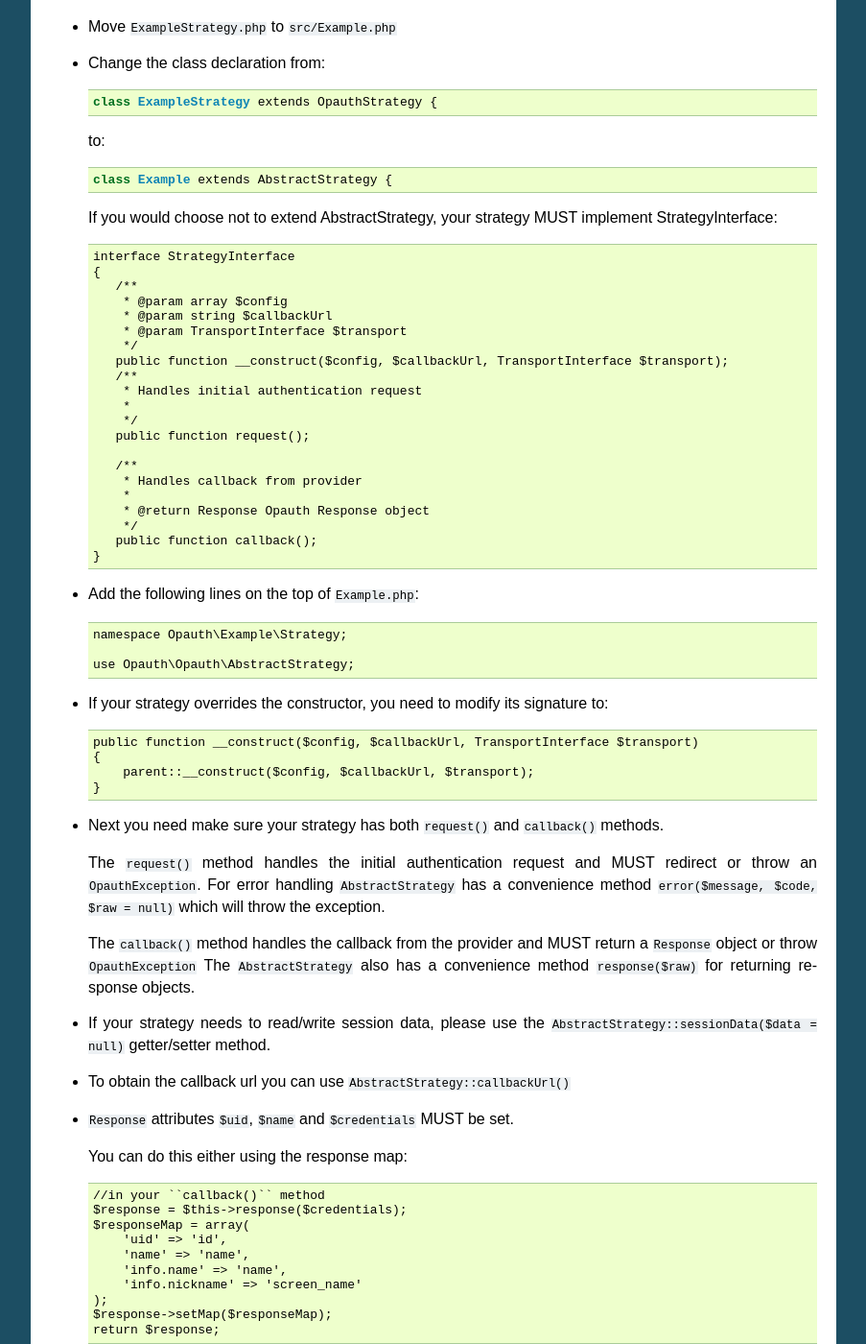
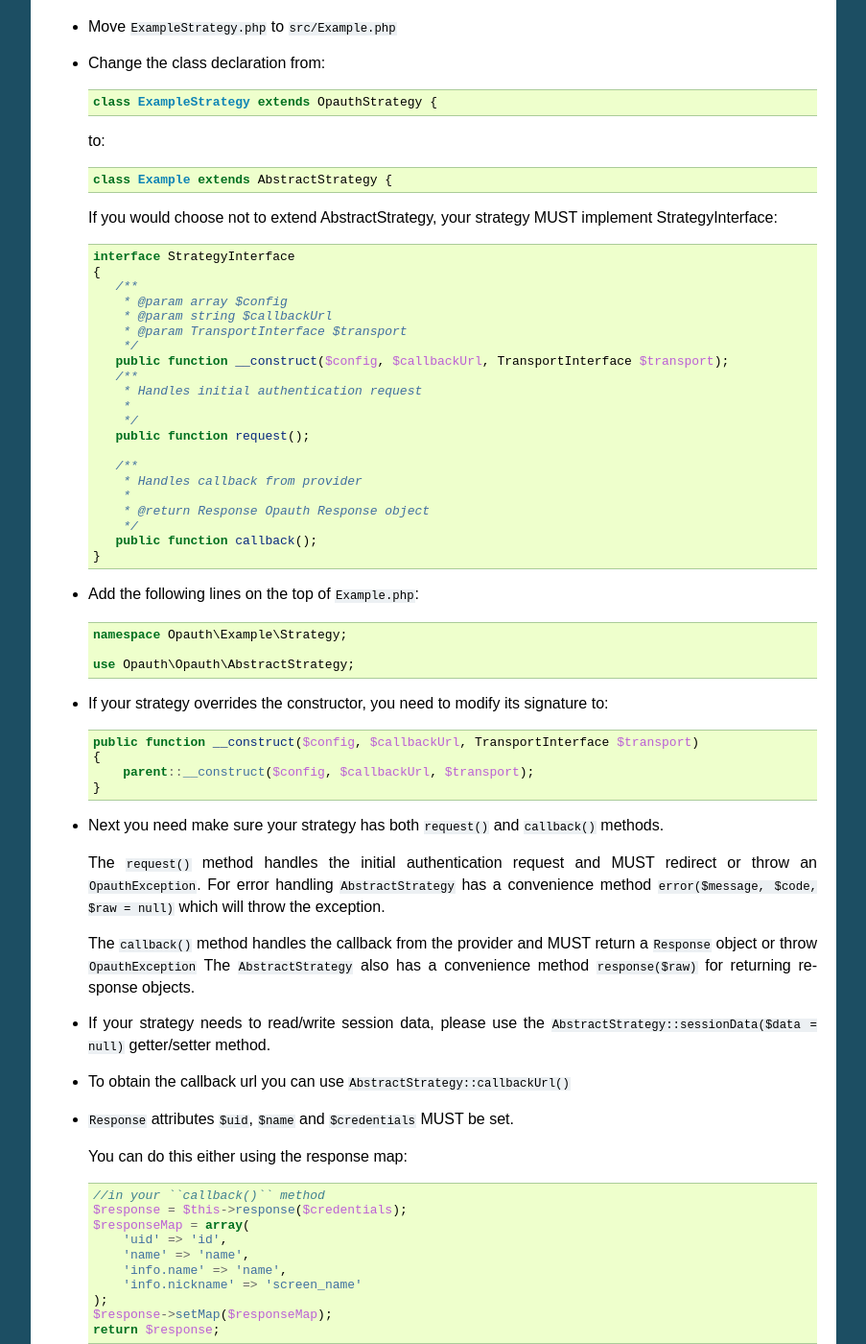
Before and after one commit to opauth/opauth, a Sphinx documentation site: the page built from docs/upgrade-guide.rst, in a window 1280 px wide and 1400 px high, scrolled down 510 px. Shown: the whole window at 96% size, without its empty margins (198-1101 px from the left). Built offline with Sphinx 7.4.7, drawn with Linux system fonts in a browser that asks for light colours; some of the changed text lies outside the part shown.

Commit message:
enable php syntax highlighting

```diff
--- a/docs/conf.py
+++ b/docs/conf.py
@@ -86,6 +86,8 @@ exclude_patterns = ['_build']
 
 # The name of the Pygments (syntax highlighting) style to use.
 pygments_style = 'sphinx'
+
+highlight_language = 'phpinline'
 
 # A list of ignored prefixes for module index sorting.
 #modindex_common_prefix = []
@@ -256,3 +258,9 @@ texinfo_documents = [
 
 # If true, do not generate a @detailmenu in the "Top" node's menu.
 #texinfo_no_detailmenu = False
+
+
+from sphinx.highlighting import lexers
+from pygments.lexers.web import PhpLexer
+
+lexers['phpinline'] = PhpLexer(startinline=True)
```
